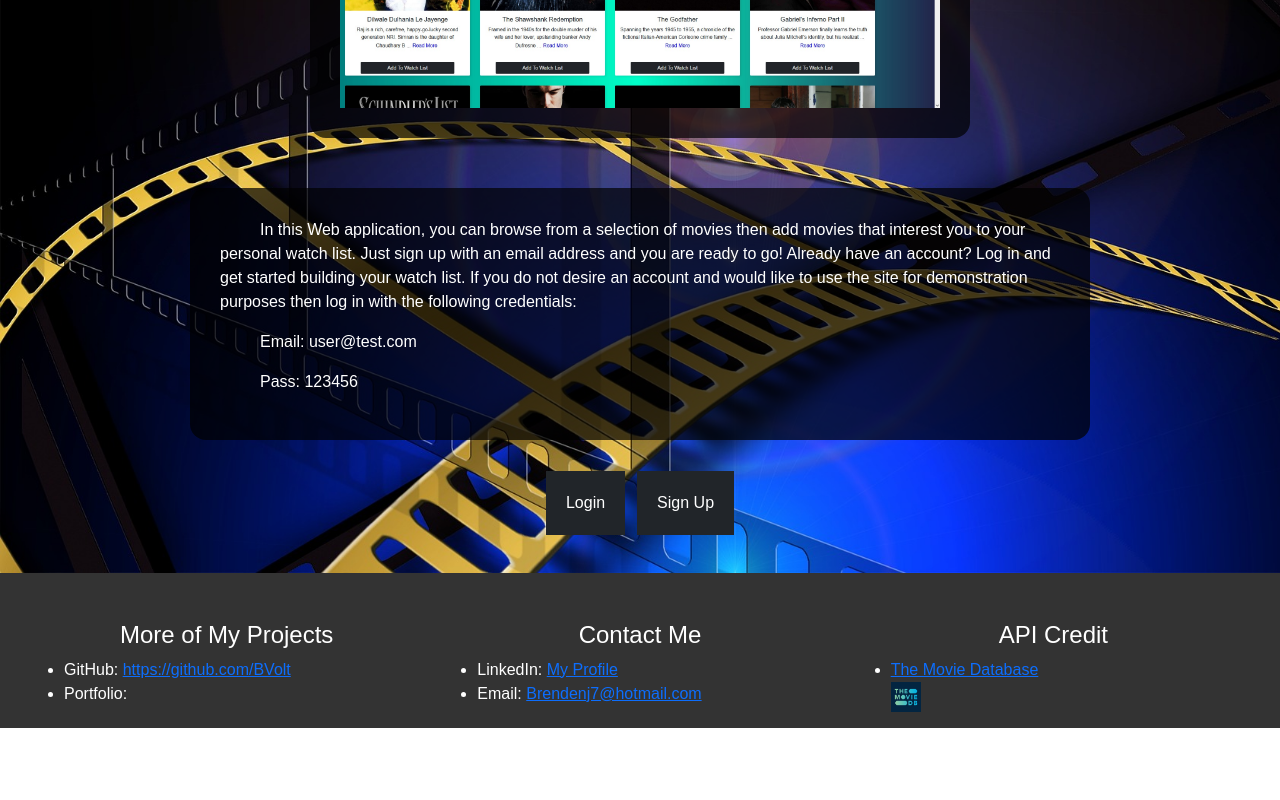
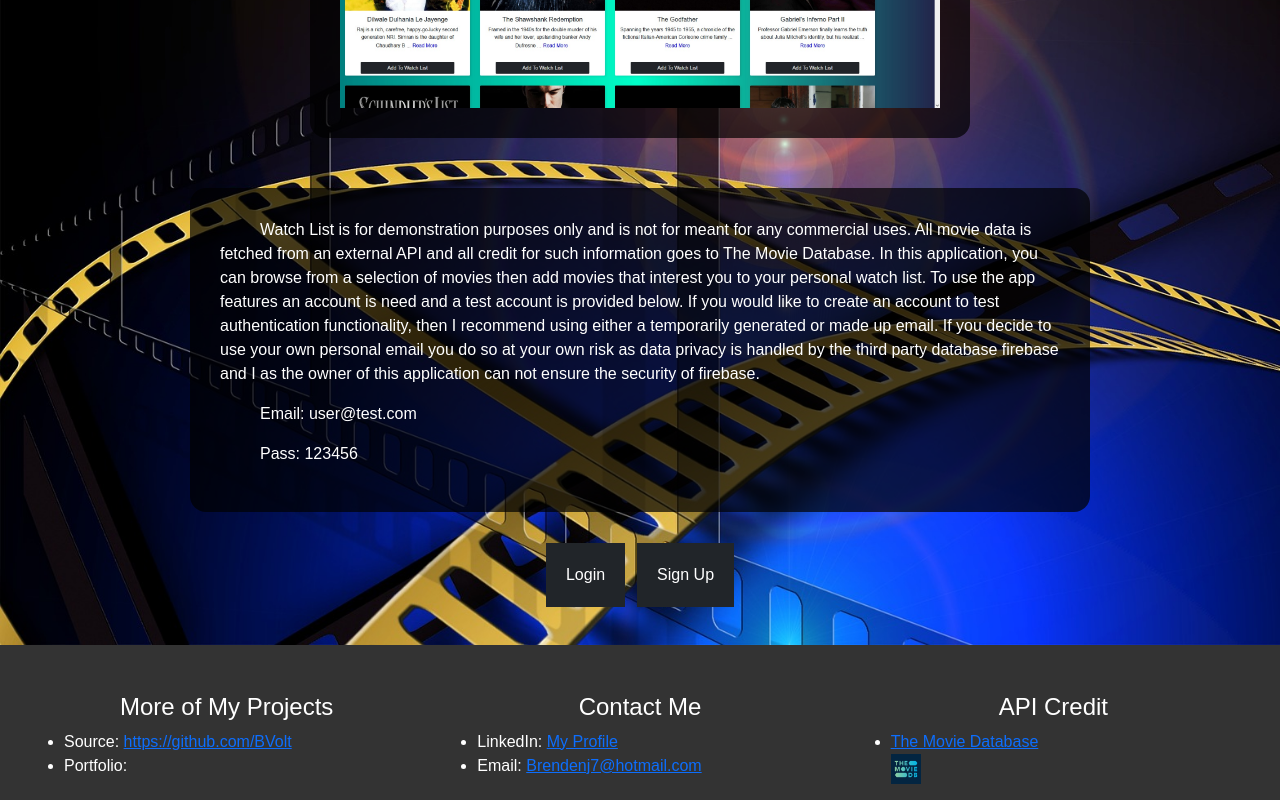
Before and after one commit to BVolt/Projects, a React (Create React App) app: page / in a window 1280 px wide. Shown: the part 458-1258 px from the top of the page. Before the commit the page ends 1186 px from the top, so only its background shows below. Built offline with nearby package versions, Linux system fonts and the light colour scheme; no server answers.

Commit message:
home adjustments

```diff
--- a/src/components/Footer/Footer.js
+++ b/src/components/Footer/Footer.js
@@ -10,7 +10,7 @@ const Footer = () => {
                 <div className="col">
                     <h4>More of My Projects</h4>
                     <ul className="list unstyled">
-                        <li>GitHub: <a href="https://github.com/BVolt">https://github.com/BVolt</a></li>
+                        <li>Source: <a href="https://github.com/BVolt/watch-list">https://github.com/BVolt</a></li>
                         <li>Portfolio: <a href=""></a></li>
                     </ul>
                 </div>
--- a/src/components/Home/Home.js
+++ b/src/components/Home/Home.js
@@ -22,10 +22,7 @@ const Home = () => {
                 <img className="home-image" src={watchSnap} />
             </div>
             <div className="home-card">
-                <p>In this Web application, you can browse from a selection of movies then add movies that interest you to your personal watch list.
-                    Just sign up with an email address and you are ready to go! Already have an account? Log in and
-                    get started building your watch list.
-                    If you do not desire an account and would like to use the site for demonstration purposes then log in with the following credentials:
+                <p>Watch List is for demonstration purposes only and is not for meant for any commercial uses. All movie data is fetched from an external API and all credit for such information goes to The Movie Database. In this application, you can browse from a selection of movies then add movies that interest you to your personal watch list. To use the app features an account is need and a test account is provided below. If you would like to create an account to test authentication functionality, then I recommend using either a temporarily generated or made up email. If you decide to use your own personal email you do so at your own risk as data privacy is handled by the third party database firebase and I as the owner of this application can not ensure the security of firebase.
                 </p>
                 <p>Email: user@test.com</p>
                 <p>Pass: 123456</p>
```
Also changed, not shown: 1 other file (tests, documents, lock files or other folders).
